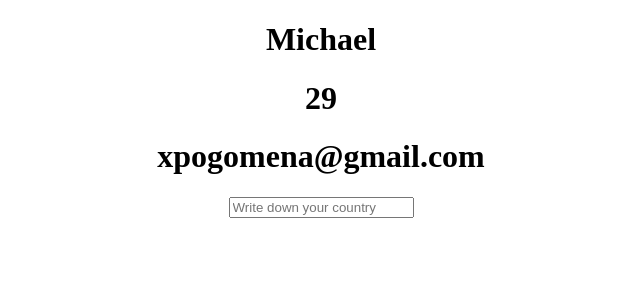
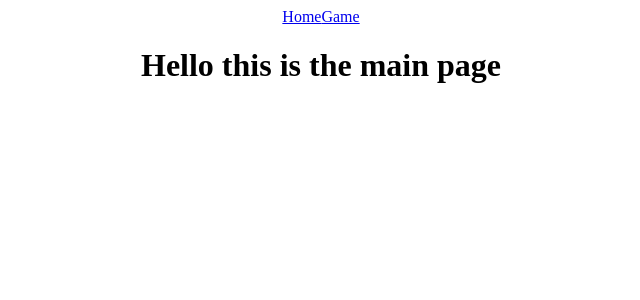
Before and after one commit to pogoMena/MichaelMena, a React (Create React App) app: page / in a window 1280 px wide. Shown: the top 300 px of the page, without its empty margins (319-959 px from the left). Built offline with nearby package versions, Linux system fonts and the light colour scheme.

Commit message:
Router is working

```diff
--- a/package.json
+++ b/package.json
@@ -12,6 +12,7 @@
     "@types/react-dom": "^18.0.10",
     "react": "^18.2.0",
     "react-dom": "^18.2.0",
+    "react-router-dom": "^6.8.0",
     "react-scripts": "^5.0.1",
     "typescript": "^4.9.5",
     "web-vitals": "^2.1.4"
--- a/src/App.tsx
+++ b/src/App.tsx
@@ -1,7 +1,10 @@
-import React, {FC, createContext} from 'react';
+import React, { FC, createContext } from 'react';
+import { createBrowserRouter, createRoutesFromElements, Route, Link, Outlet, RouterProvider } from 'react-router-dom'
 import './App.css';
-import { Person} from './components/Person';
+import { Person } from './components/Person';
 import { HairColor } from './Enums';
+import Home from './pages/Home';
+import {Game, dataLoader} from './pages/Game';
 
 interface AppContextInterface {
     name: string;
@@ -9,23 +12,60 @@ interface AppContextInterface {
     country: string;
 }
 
-const AppContext = createContext<AppContextInterface | null>(null);
+//const AppContext = createContext<AppContextInterface | null>(null);
 
 const App: FC = () => {
 
+
+/*
     const contextValue: AppContextInterface = {
         name: "Mena",
         age: 29,
-        country:"Canada"
+        country: "Canada"
+    }
+    */
+
+    const Root = () => {
+        return(
+        <>
+            <div>
+                <Link to="/">Home</Link>
+                <Link to="/game">Game</Link>
+            </div>
+
+            <div>
+                <Outlet />
+            </div>
+        </>
+        )
     }
 
+    const router = createBrowserRouter(
+        createRoutesFromElements(
+            <Route path="/" element={<Root />}>
+                <Route index element={<Home />} />
+                <Route path="/game" element={<Game />} loader={dataLoader}/>
+            </Route>
+
+        )
+    )
+
+    return (
+        <div className="App">
+            <RouterProvider router={router} />
+        </div>
+    )
+/*
     return (
         <AppContext.Provider value={contextValue}>
             <div className='App'>
-        <Person name="Michael" age={29} email='xpogomena@gmail.com' hairColor={HairColor.Blonde}/>
+                <Person name="Michael" age={29} email='xpogomena@gmail.com' hairColor={HairColor.Blonde} />
             </div>
         </AppContext.Provider>
     );
+
+*/
 }
 
+
 export default App;
--- /dev/null
+++ b/src/pages/Game.tsx
@@ -0,0 +1,26 @@
+import * as React from 'react';
+import {useLoaderData} from 'react-router-dom';
+
+
+export const Game = () => {
+    const catID = useLoaderData();
+    const base: string = "https://cataas.com/cat/";
+
+    const catURL = () => {
+        return (base + catID);
+    };
+
+
+    return (
+        <div>
+            <h1>Hello this is the game page</h1>
+            <img src={catURL()} alt="cat" />
+        </div>
+    );
+};
+
+export const dataLoader = async () => {
+    const res = await fetch("https://cataas.com/api/cats?tags=cute");
+    const cat = await res.json()
+    return cat[0]._id;
+}
--- /dev/null
+++ b/src/pages/Home.tsx
@@ -0,0 +1,12 @@
+import * as React from 'react';
+
+export interface IAppProps {
+}
+
+export default function Home (props: IAppProps) {
+  return (
+    <div>
+      <h1>Hello this is the main page</h1>
+    </div>
+  );
+}
```
Also changed, not shown: 1 other file (tests, documents, lock files or other folders). Lines whose indentation alone changed are shown as unchanged.
